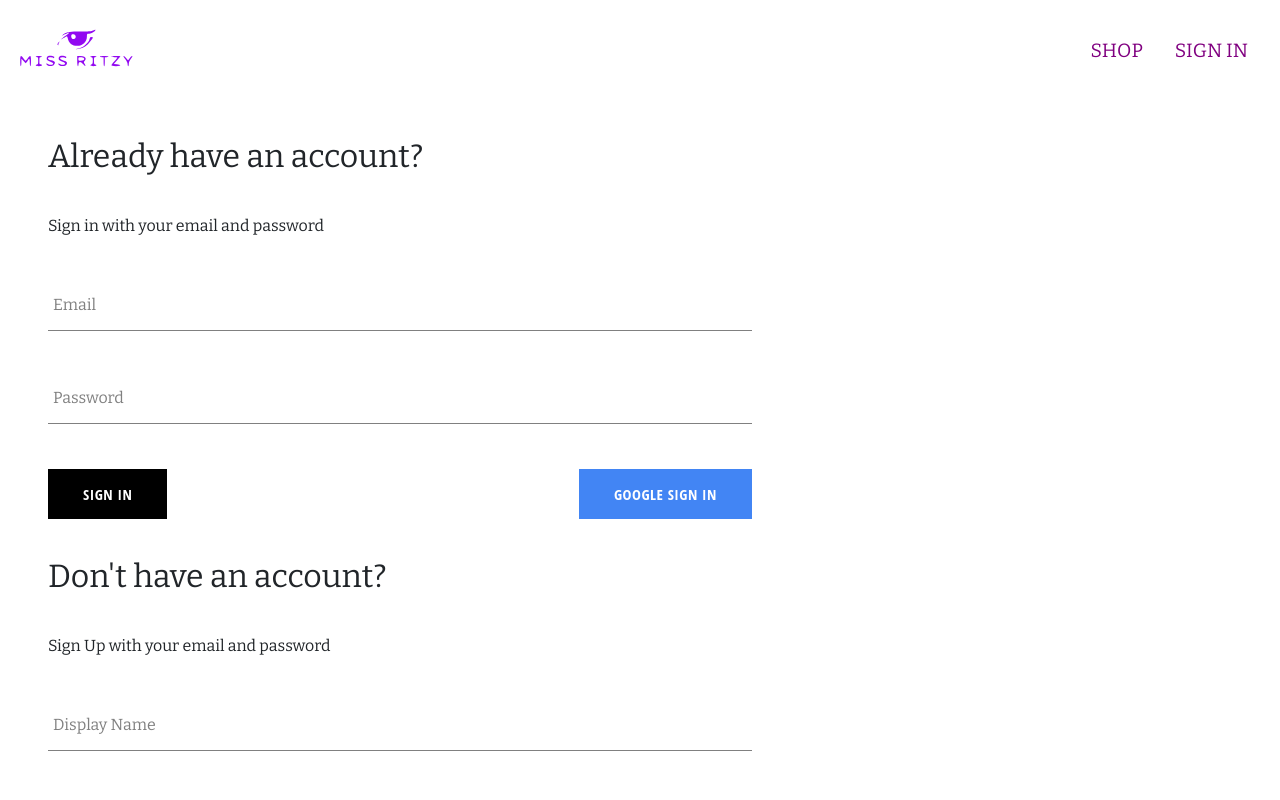
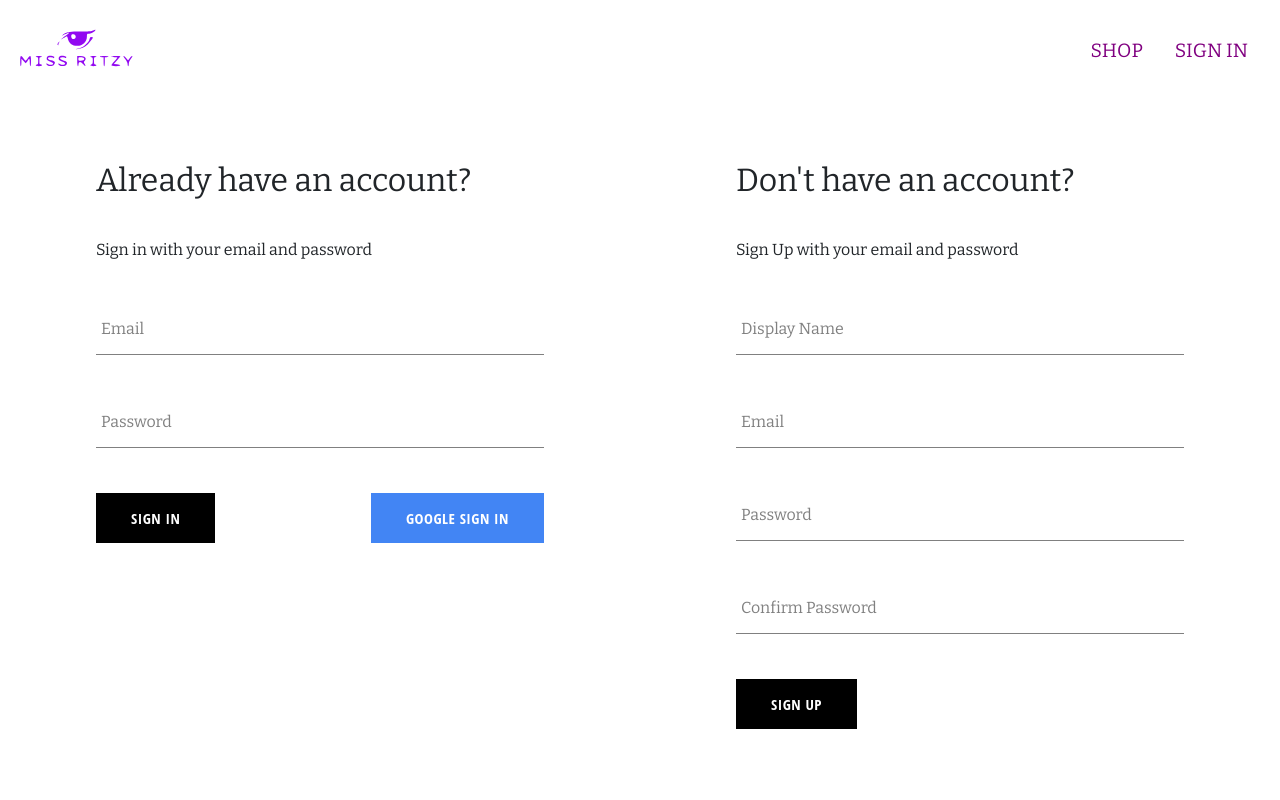
Before and after one commit to AndriusAlimas/miss-ritzy-website, a React (Create React App) app: page /auth in a window 1280 px wide. Shown: the top 800 px of the page. Built offline with nearby package versions, Linux system fonts and the light colour scheme; no server answers.

Commit message:
making more response

```diff
--- a/src/components/sign-in-form/sign-in-form.component.jsx
+++ b/src/components/sign-in-form/sign-in-form.component.jsx
@@ -41,7 +41,7 @@ const SignInForm = () => {
     }
   };
   return (
-    <div className="sign-up-container">
+    <div className="sign-in-container">
       <h2>Already have an account?</h2>
       <span>Sign in with your email and password</span>
       <form onSubmit={handleSubmit}>
--- a/src/components/sign-in-form/sign-in-form.styles.scss
+++ b/src/components/sign-in-form/sign-in-form.styles.scss
@@ -1,22 +1,17 @@
-.sign-up-container{
-
-    // flex-direction: column;
-
-    width: 44rem;
-
+.sign-in-container{
     h2{
         margin: 2.4rem 0;
     }
+
     @media screen and (max-width: 1000px) {
-        margin: 1.5rem;
-        width: -webkit-fill-available;
+
+      width: -webkit-fill-available;
      }
-     @media screen and (min-width: 2000px) {
-        width:60rem;
-      }
-      @media screen and (min-width: 3100px) {
-        width:40vw;
-      }
+     @media screen and (min-width: 1000px) {
+      width: 35vw;
+      margin: 1.5rem 3rem;
+     }
+
     .buttons-container{
         display:flex;
         justify-content: space-between;
--- a/src/components/sign-up-form/sign-up-form.styles.scss
+++ b/src/components/sign-up-form/sign-up-form.styles.scss
@@ -1,19 +1,18 @@
 .sign-up-container{
-    // display:flex;
-  width: 44rem;
-
+  //  width: 50rem;
     h2{
-        margin: 5.4rem 0;
+        margin: 2.4rem 0;
     }
 
-    @media screen and (max-width: 900px) {
+    @media screen and (max-width: 1000px) {
         margin: 1.5rem;
         width: -webkit-fill-available;
      }
-     @media screen and (min-width: 2000px) {
-       width:60rem;
+     @media screen and (min-width: 1000px) {
+      width: 35vw;
+      margin: 1.5rem 3rem;
      }
-     @media screen and (min-width: 3100px) {
+     @media screen and (min-width: 1500px) {
         width:40vw;
       }
 }
```
